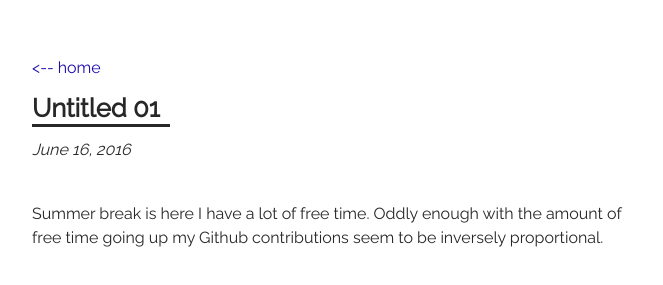
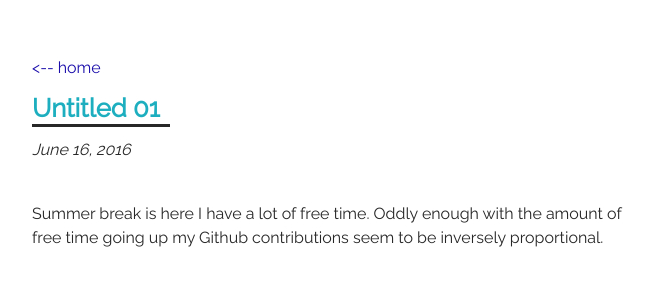
Before and after one commit to 34kk/34kk.github.io, a Jekyll site: the page built from _posts/2016-06-16-untitled-01.md, in a window 1280 px wide. Shown: the top 285 px of the page, without its empty margins (308-971 px from the left). Built offline with Jekyll 4.4.1, drawn with Linux system fonts in a browser that asks for light colours.

Commit message:
Update main.scss

```diff
--- a/assets/css/main.scss
+++ b/assets/css/main.scss
@@ -112,6 +112,7 @@ ul {
 		margin-top: 20px;
 		margin-bottom: 6px;
 		h1 {
+			color: #1DAFBF;
 			display: inline-block;
 			font-size: 1.6em;
 			font-weight: 700;
```
